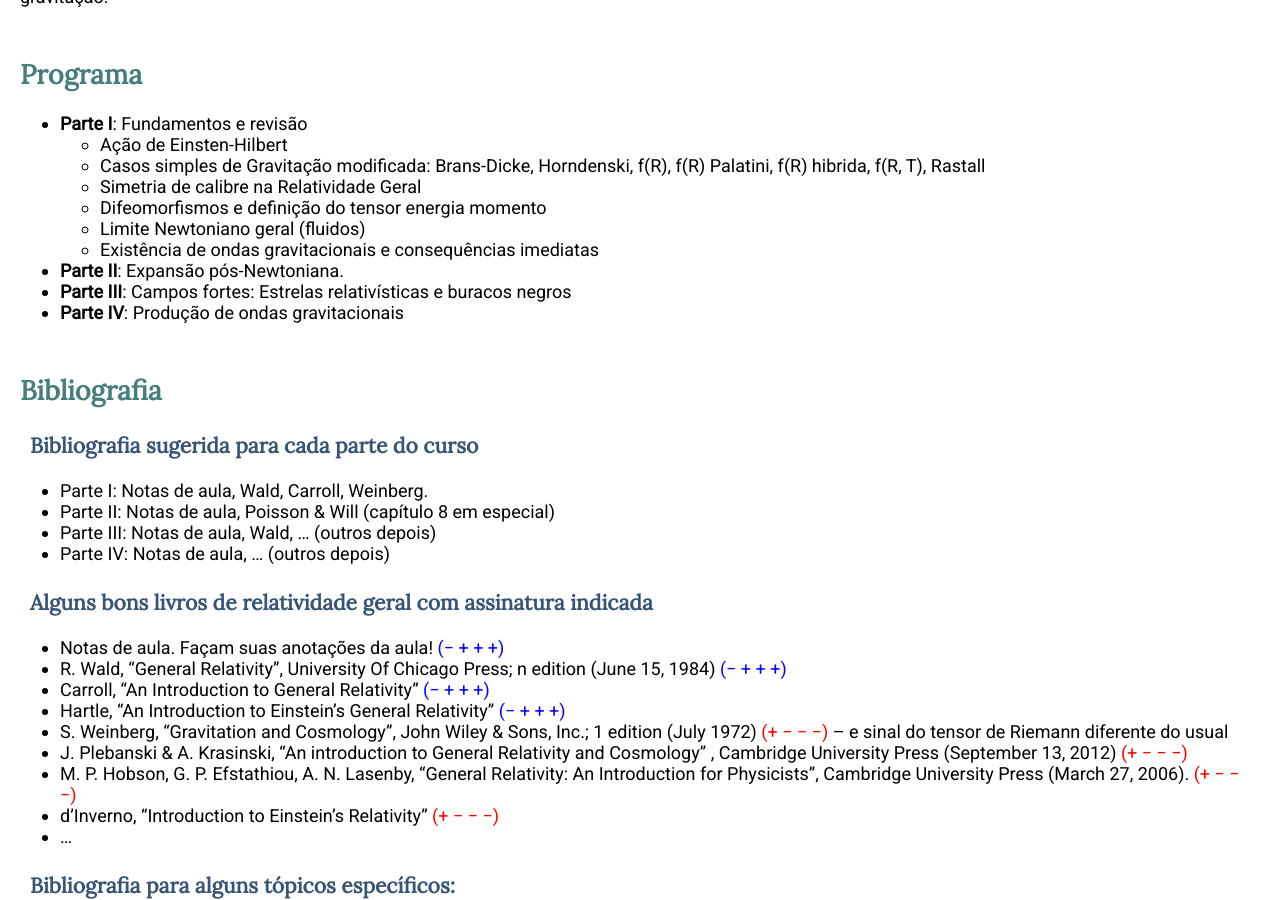
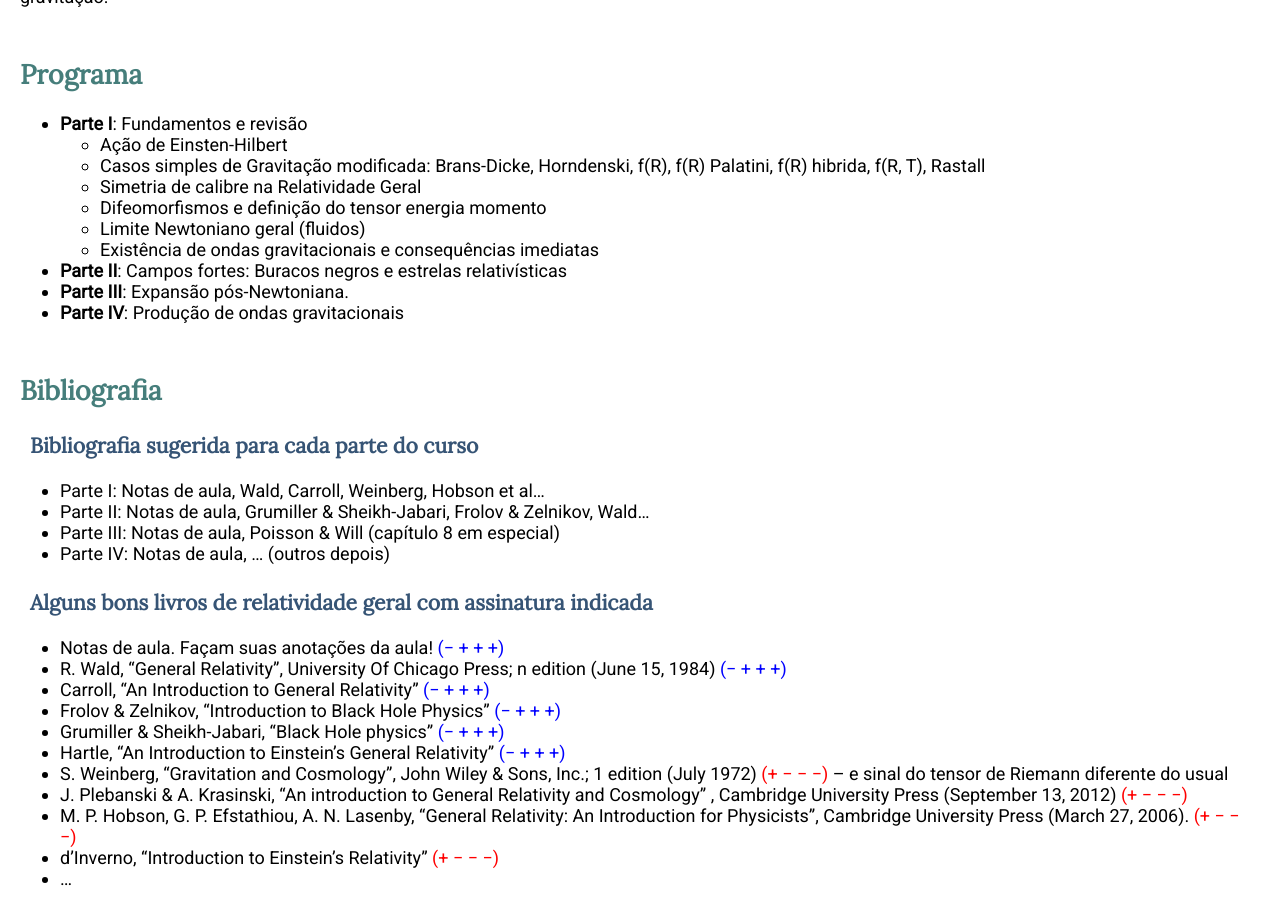
Before and after one commit to davi-rodrigues/GRII-2024, a Jekyll site: the page built from index.md, in a window 1280 px wide and 900 px high, scrolled down 686 px. Built offline with Jekyll 4.4.1, drawn with Linux system fonts in a browser that asks for light colours.

Commit message:
Update index.md

```diff
--- a/index.md
+++ b/index.md
@@ -20,16 +20,16 @@ Paralelamente, espera-se que os alunos aprimorem suas capacidades para ler, comp
    - Difeomorfismos e definição do tensor energia momento
    - Limite Newtoniano geral (fluidos)
    - Existência de ondas gravitacionais e consequências imediatas
-  - **Parte II**: Expansão pós-Newtoniana.
-  - **Parte III**: Campos fortes: Estrelas relativísticas e buracos negros
+  - **Parte II**: Campos fortes: Buracos negros e estrelas relativísticas
+  - **Parte III**: Expansão pós-Newtoniana.
   - **Parte IV**: Produção de ondas gravitacionais
 
 ## Bibliografia
 
 ### Bibliografia sugerida para cada parte do curso
-  - Parte I: Notas de aula, Wald, Carroll, Weinberg.
-  - Parte II: Notas de aula, Poisson & Will (capítulo 8 em especial)
-  - Parte III: Notas de aula, Wald, ... (outros depois)
+  - Parte I: Notas de aula, Wald, Carroll, Weinberg, Hobson et al...
+  - Parte II: Notas de aula, Grumiller & Sheikh-Jabari, Frolov & Zelnikov, Wald...
+  - Parte III: Notas de aula, Poisson & Will (capítulo 8 em especial)
   - Parte IV: Notas de aula, ... (outros depois)
 
 ### Alguns bons livros de relatividade geral com assinatura indicada
@@ -37,6 +37,8 @@ Paralelamente, espera-se que os alunos aprimorem suas capacidades para ler, comp
 * Notas de aula. Façam suas anotações da aula! <span style="color: blue;">(&minus; + + +)</span>
 * R. Wald, "General Relativity", University Of Chicago Press; n edition (June 15, 1984) <span style="color: blue;">(&minus; + + +)</span>
 * Carroll, "An Introduction to General Relativity" <span style="color: blue;"> (&minus; + + +)</span>
+* Frolov & Zelnikov, "Introduction to Black Hole Physics" <span style="color: blue;">(&minus; + + +)</span>
+* Grumiller & Sheikh-Jabari, "Black Hole physics" <span style="color: blue;">(&minus; + + +)</span>
 * Hartle, "An Introduction to Einstein's General Relativity" <span style="color: blue;">(&minus; + + +)</span>
 * S. Weinberg, "Gravitation and Cosmology", John Wiley & Sons, Inc.; 1 edition (July 1972) <span style="color: red;">(+ &minus; &minus; &minus;)</span> -- e sinal do tensor de Riemann diferente do usual
 * J. Plebanski & A. Krasinski, "An introduction to General Relativity and Cosmology" , Cambridge University Press (September 13, 2012) <span style="color: red;">(+ &minus; &minus; &minus;)</span>
```
